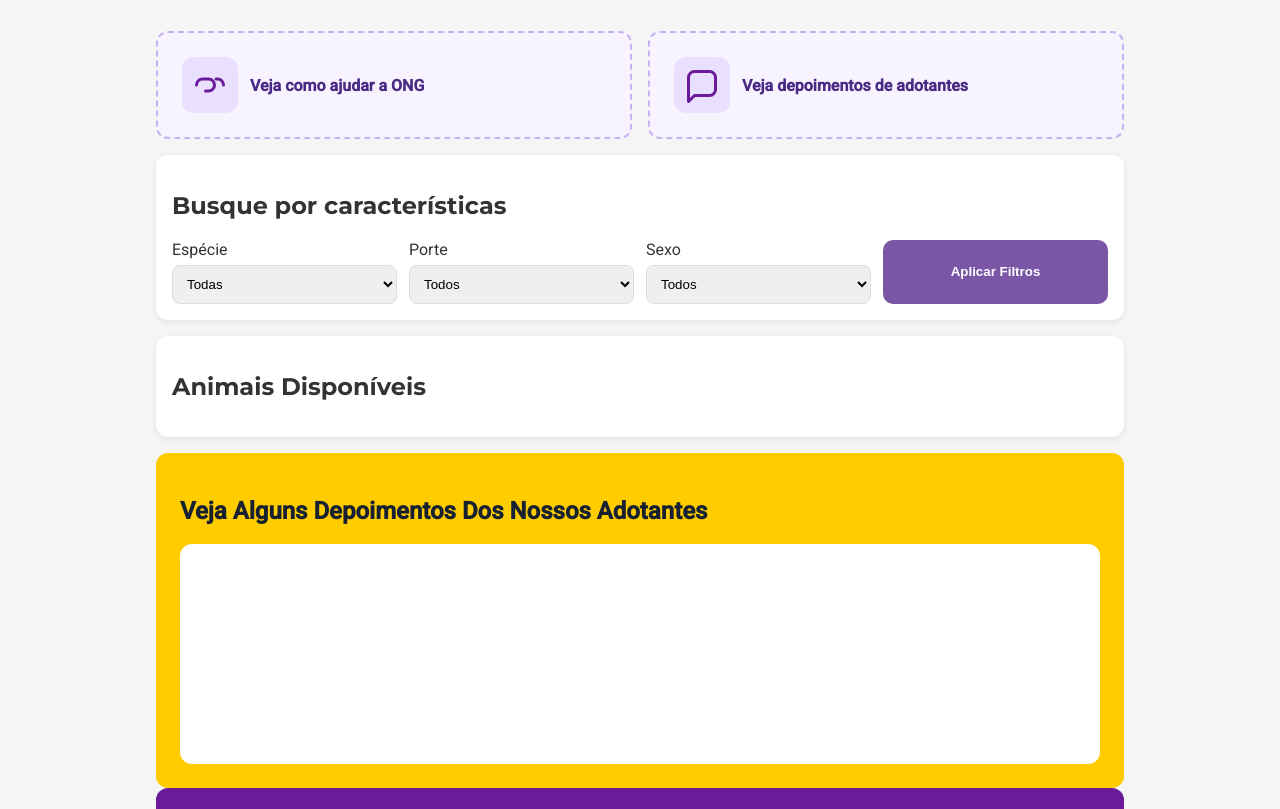
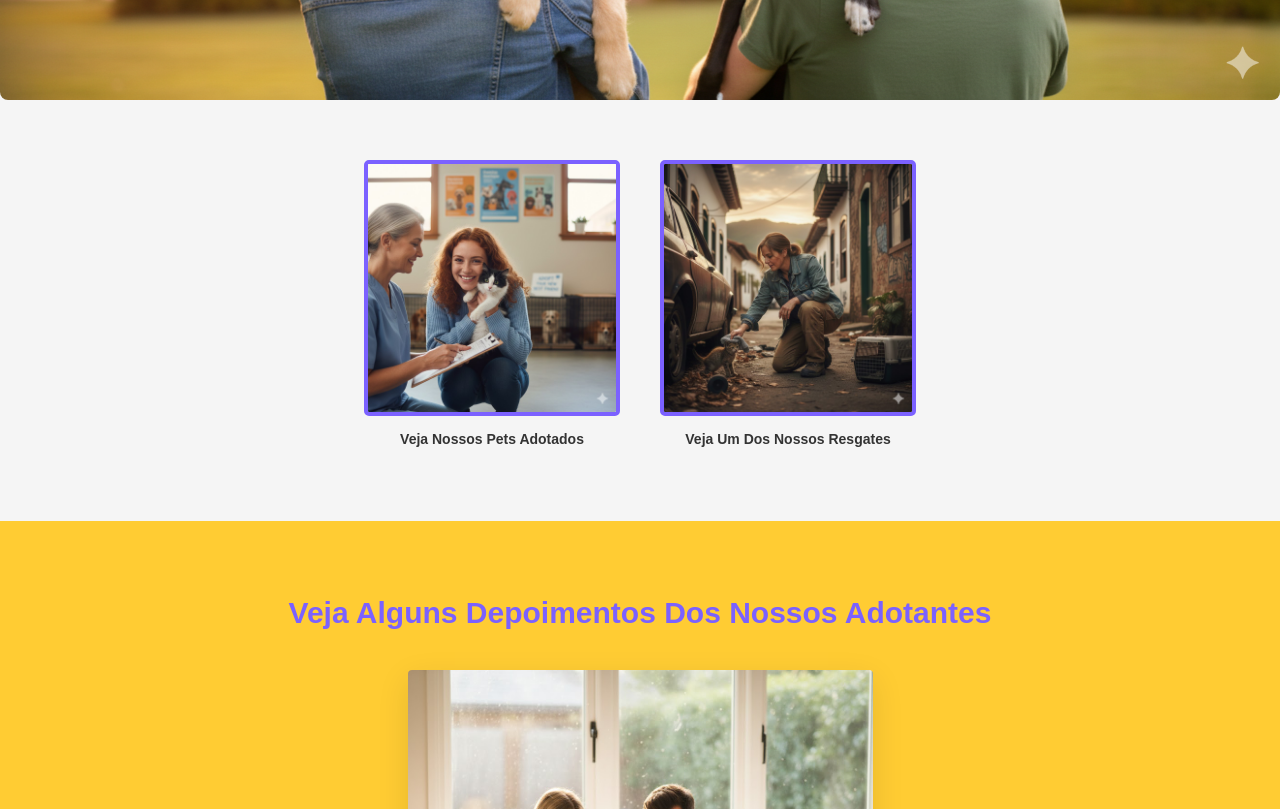
Before and after one commit to AntonioNevesDS/Toca-dos-Peludos, a PHP site: page / in a window 1280 px wide. Shown: the part 343-1152 px from the top of the page. Run offline with PHP 8.4, Linux system fonts and the light colour scheme; grey boxes labelled with a size stand in for pictures from a placeholder-image service; some libraries are stand-ins or nearby versions.

Commit message:
Finalização da página de incio

```diff
--- a/frontend/css/style_home.css
+++ b/frontend/css/style_home.css
@@ -1,48 +1,58 @@
 .container-cabecalho {
    position: relative;
    width: 100%;
-   max-width: 1288;
+   overflow: hidden;
+   border-radius: 8px;
+   cursor: pointer;
 }
 
 .container-cabecalho img {
     width: 100%;
     display: block;
-    border-radius: 8px;
     background-color: white;
-    z-index: 3;
-    padding-bottom: 70px;
+    transition: transform 0.5s ease-in-out, filter 0.5s ease-in-out;
+    transform: scale(1);
+    filter: blur(0px) brightness(1);
 }
-
 
 .texto {
     position: absolute;
     top: 50%;
     left: 50%;
-    transform: translate(-50%, -50%);
+    transform: translate(-50%, -50%) scale(1);
     font-size: 20px;
     color: white;
     text-align: center;
-    background-color: rgba(0,0,0,0.0);
-    padding: 20px;
-    border-radius: 5px;
     width: 80%;
-    z-index: 1;
+    z-index: 2;
+    transition: transform 0.5s ease-in-out;
+    pointer-events: none;
 }
 
+.container-cabecalho:hover img {
+    filter: blur(8px) brightness(0.6);
+    transform: scale(1.1);
+}
+
+.container-cabecalho:hover .texto {
+    transform: translate(-50%, -50%) scale(1.3);
+}
 
 .depoimentos {
     background-color: #ffcc33;
     display: flex;
     flex-direction: column;
     align-items: center;
+    padding-top: 50px;
   }
 
   .titulo-depoimentos {
     color: #7b61ff;
     font-family: sans-serif;
-    font-size: 24px;
+    font-size: 30px;
     margin-bottom: 40px;
     font-weight: bold;
+
   }
 
   .container-foto {
@@ -67,18 +77,31 @@
 }
 
 .card {
-    width: 300px;
+    width: 20%;
+    height: 20%;
     text-align: center;
+    padding-bottom: 60px;
+  padding-top: 60px;
 }
 
 .imagem-link {
-    background-color: #ededff;
+    background-color: white;
     width: 100%;
-    height: 300px;
+    height: 100%;
     object-fit: cover;
     display: block;
     border-radius: 4px;
     margin-bottom: 15px;
+     border-radius: 5px;
+    border: 4px solid #7b61ff;
+}
+
+.imagem-link:hover {
+  border-radius: 5px;
+    border: 4px solid #ffcc33;
+    transition: 0.3s;
+    cursor: pointer;
+    transform: scale(1.03 );
 }
 
 .card p {
@@ -86,6 +109,7 @@
     font-size: 14px;
     font-weight: 600;
     color: #333;
+
 }
 
   .doacao-container {
@@ -104,19 +128,22 @@
   }
 
   .doacao-info h2 {
-    font-size: 32px;
-    margin-bottom: 10px;
+    font-size: 50px;
+    margin-bottom: 30px;
+    padding-left: 100px;
   }
 
   .doacao-info p {
     margin-bottom: 40px;
     font-size: 16px;
+    padding-left: 150px;
   }
 
   .doacao-grid {
     display: grid;
     grid-template-columns: repeat(2, 1fr);
     gap: 30px;
+    padding-left: 150px;
   }
 
   .doacao-card {
@@ -137,9 +164,10 @@
     padding: 12px;
     border-radius: 8px;
     font-weight: bold;
-    width: 160px;
+    width: 300px;
     cursor: pointer;
   }
+
 
   .doacao-imagem {
     flex: 1;
@@ -148,10 +176,10 @@
   }
 
   .doacao-imagem img {
-    max-width: 100%;
+    max-width: 50%;
     height: auto;
     border-radius: 5px;
-    border: 4px solid #7b61ff;
+    border: 4px solid #ffcc33;;
   }
 
   @media (max-width: 900px) {
@@ -192,13 +220,14 @@
 .logo-ong {
   width: 150px;
   height: 150px;
-  background-color: #d9d9d9;
+  background-color: white;
   border-radius: 4px;
 }
 
 .logo-ong:hover {
     transform: scale(1.05);
-    background-color: #ccc;
+    background-color: white;]
+    cursor: pointer;
 }
 
 @media (max-width: 600px) {
--- a/frontend/index.html
+++ b/frontend/index.html
@@ -1,19 +1,24 @@
 <!DOCTYPE html>
 <html lang="pt-BR">
+
 <head>
     <meta charset="UTF-8">
     <meta name="viewport" content="width=device-width, initial-scale=1.0">
     <title>Toca dos Peludos</title>
-  <link rel="stylesheet" href="css/style_index.css">
+    <link rel="stylesheet" href="css/style_home.css">
+    <link rel="stylesheet" href="css/style_contatos.css">
     <link rel="preconnect" href="https://fonts.googleapis.com">
     <link rel="preconnect" href="https://fonts.gstatic.com" crossorigin>
-  <link href="https://fonts.googleapis.com/css2?family=Montserrat:wght@600;700&family=Roboto:wght@400;500&display=swap" rel="stylesheet">
+    <link
+        href="https://fonts.googleapis.com/css2?family=Montserrat:wght@600;700&family=Roboto:wght@400;500&display=swap"
+        rel="stylesheet">
 </head>
+
 <body>
     <header class="nav">
         <div class="nav-content">
             <div class="brand">
-        <img src="https://placehold.co/48x48?text=TP" alt="Logo">
+                <img src="/frontend/img/logo-tdp.jpg" alt="Logo">
                 <span>Toca dos Peludos</span>
             </div>
             <nav class="links">
@@ -31,140 +36,97 @@
         </div>
     </header>
 
-  <section class="hero" id="inicio">
-    <div class="hero-inner">
-      <h1>Encontre Seu Novo Amigo</h1>
-      <p>Adote e ajude a salvar vidas com carinho</p>
-      <div class="hero-actions">
-        <a href="#adotar" class="btn-primary">Ver Animais</a>
+
+    <div class="container-cabecalho">
+        <img src="img/capa-home.png" alt="">
+        <div class="texto">
+            <h2>Encontre Seu Novo Melhor Amigo e Adote um Animal de Estimação</h2>
+            <p>Mais de 12.000 Histórias Salvas</p>
         </div>
+    </div>
+
+    <div class="secao-cards">
+        <div class="cards">
+            <div class="card">
+                <img src="img/adotando.jpg" alt="" class="imagem-link">
+                <p>Veja Nossos Pets Adotados</p>
+            </div>
+
+            <div class="card">
+                <img src="img/resgatando.jpg" alt="" class="imagem-link">
+                <p>Veja Um Dos Nossos Resgates</p>
+            </div>
+        </div>
+    </div>
+
+    <section class="depoimentos">
+        <h2 class="titulo-depoimentos">Veja Alguns Depoimentos Dos Nossos Adotantes</h2>
+
+        <div class="container-foto">
+            <img src="img/casal-com-cachorro.jpg" alt="Casal com cachorro">
+        </div>
+    </section>
+    <section class="doacao-container">
+        <div class="doacao-info">
+            <h2>Ajude A Toca Dos Peludos</h2>
+            <p>Sua doação ajuda no resgate, alimentação e cuidados veterinários.</p>
+
+            <div class="doacao-grid">
+                <div class="doacao-card">
+                    <span>Doe R$10,00</span>
+                    <button>Doar</button>
+                </div>
+                <div class="doacao-card">
+                    <span>Doe R$20,00</span>
+                    <button>Doar</button>
+                </div>
+                <div class="doacao-card">
+                    <span>Doe R$50,00</span>
+                    <button>Doar</button>
+                </div>
+                <div class="doacao-card">
+                    <span>Doar outros valores</span>
+                    <button>Doar</button>
+                </div>
+            </div>
+        </div>
+        <div class="doacao-imagem">
+            <img src="img/resgatando-doacao.jpg" alt="Resgate">
         </div>
     </section>
 
-  <main class="container">
-    <section class="action-cards">
-      <div class="action-grid">
-        <a class="action-card" href="#ajude">
-          <div class="icon">
-            <svg width="36" height="36" viewBox="0 0 24 24" fill="none"><path d="M3 12a4 4 0 0 1 4-4h4a4 4 0 0 1 0 8H9" stroke="currentColor" stroke-width="2" stroke-linecap="round" stroke-linejoin="round"/><path d="M21 12a4 4 0 0 0-4-4h-1" stroke="currentColor" stroke-width="2" stroke-linecap="round" stroke-linejoin="round"/></svg>
-          </div>
-          <div class="text">Veja como ajudar a ONG</div>
-        </a>
-        <a class="action-card" href="#depoimentos">
-          <div class="icon">
-            <svg width="36" height="36" viewBox="0 0 24 24" fill="none"><path d="M21 15a4 4 0 0 1-4 4H7l-4 4V7a4 4 0 0 1 4-4h10a4 4 0 0 1 4 4v8z" stroke="currentColor" stroke-width="2" stroke-linecap="round" stroke-linejoin="round"/></svg>
-          </div>
-          <div class="text">Veja depoimentos de adotantes</div>
-        </a>
+    <section class="parceiros">
+        <h2>Nossas ONGs Parceiras</h2>
+
+        <div class="grid-parceiros">
+            <div class="logo-ong"></div>
+            <div class="logo-ong"></div>
+            <div class="logo-ong"></div>
+            <div class="logo-ong"></div>
+            <div class="logo-ong"></div>
+            <div class="logo-ong"></div>
+            <div class="logo-ong"></div>
         </div>
     </section>
-
-    <section class="filters">
-      <h2>Busque por características</h2>
-      <div class="filter-grid">
-        <label>Espécie
-          <select id="filter-especie">
-            <option value="">Todas</option>
-            <option value="CACHORRO">Cachorro</option>
-            <option value="GATO">Gato</option>
-          </select>
-        </label>
-        <label>Porte
-          <select id="filter-porte">
-            <option value="">Todos</option>
-            <option value="PEQUENO">Pequeno</option>
-            <option value="MEDIO">Médio</option>
-            <option value="GRANDE">Grande</option>
-          </select>
-        </label>
-        <label>Sexo
-          <select id="filter-sexo">
-            <option value="">Todos</option>
-            <option value="MACHO">Macho</option>
-            <option value="FEMEA">Fêmea</option>
-          </select>
-        </label>
-        <button id="btn-filtrar" class="btn-primary">Aplicar Filtros</button>
-      </div>
-    </section>
-
-    <section class="pets" id="adotar">
-      <h2>Animais Disponíveis</h2>
-      <div id="pets-list" class="cards"></div>
-    </section>
-
-    <section class="testimonials" id="depoimentos">
-      <h2>Veja Alguns Depoimentos Dos Nossos Adotantes</h2>
-      <div class="testimonial-card"></div>
-    </section>
-
-    <section class="donate" id="ajude">
-      <div class="donate-grid">
-        <div class="donate-content">
-          <h2>Ajude A Toca Dos Peludos</h2>
-          <p>Contribua para resgates, cuidados e adoções responsáveis.</p>
-          <div class="donate-actions">
-            <button class="btn-yellow">Doar R$10</button>
-            <button class="btn-yellow">Doar R$50</button>
-            <button class="btn-yellow">Doar outro valor</button>
-          </div>
-        </div>
-        <img class="donate-image" src="https://images.unsplash.com/photo-1558944351-c6b3a3d05d13?q=80&w=800&auto=format&fit=crop" alt="Adoção">
-      </div>
-    </section>
-
-    <section class="interesse">
-      <h2>Formulário de Interesse</h2>
-      <form id="form-interesse" novalidate>
-        <div class="form-grid">
-          <label>
-            Pet
-            <select id="pet-id" required></select>
-          </label>
-          <label>
-            Nome
-            <input type="text" id="nome" required maxlength="150" />
-          </label>
-          <label>
-            E-mail
-            <input type="email" id="email" required maxlength="100" />
-          </label>
-          <label>
-            WhatsApp
-            <input type="tel" id="whatsapp" maxlength="20" placeholder="(XX) 9XXXX-XXXX" />
-          </label>
-          <label class="full">
-            Mensagem
-            <textarea id="mensagem" rows="3"></textarea>
-          </label>
-          <label class="consent full">
-            <input type="checkbox" id="consent" required />
-            Aceito os termos de privacidade (LGPD)
-          </label>
-        </div>
-        <button type="submit" class="btn-primary">Enviar Interesse</button>
-      </form>
-      <div id="feedback" class="feedback"></div>
-    </section>
-  </main>
 
     <footer class="footer">
         <div id="itens_footer">
             <div id="logo_footer">
                 <img src="" alt="">
-        <p>Somos uma ONG dedicada ao resgate, cuidado e adoção responsável de animais. Nossa missão é dar uma segunda chance para cada peludo encontrar um lar cheio de amor.</p>
+                <p>Somos uma ONG dedicada ao resgate, cuidado e adoção responsável de animais. Nossa missão é dar uma
+                    segunda chance para cada peludo encontrar um lar cheio de amor.</p>
                 <h3>Redes Sociais</h3>
                 <div id="icons_redes">
                     <a href="https://www.instagram.com/toca_dos_peludos/" target="blank">
                         <img src="img/icons8-instagram-50.svg" alt="">
                     </a>
-          <a href=""target="blank">
-            <img src="img/icons8-tiktok-50.svg" alt="" >
+                    <a href="https://www.tiktok.com/@toca_dos_peludos" target="blank">
+                        <img src="img/icons8-tiktok-50.svg" alt="">
                     </a>
-          <a href=""target="blank">
+                    <a href="" target="blank">
                         <img src="img/icons8-whatsapp-50.svg" alt="">
                     </a>
-          <a href=""target="blank">
+                    <a href="https://www.facebook.com/tocadospeludos/?locale=pt_BR" target="blank">
                         <img src="img/icons8-facebook-50.svg" alt="">
                     </a>
                 </div>
@@ -189,6 +151,6 @@
 
     </footer>
 
-  <script src="script.js"></script>
 </body>
+
 </html>
--- a/frontend/pets.html
+++ b/frontend/pets.html
@@ -30,6 +30,8 @@
       </div>
     </div>
   </header>
+
+
 
   <footer class="footer">
     <div id="itens_footer">
```
Also changed, not shown: frontend/css/style_pets.css (+48 -0 lines), frontend/home.html (deleted, +0 -156 lines), frontend/js/script.js (+16 -84 lines), frontend/img/gato-cara-pão.png (added). Lines whose indentation alone changed are shown as unchanged.
